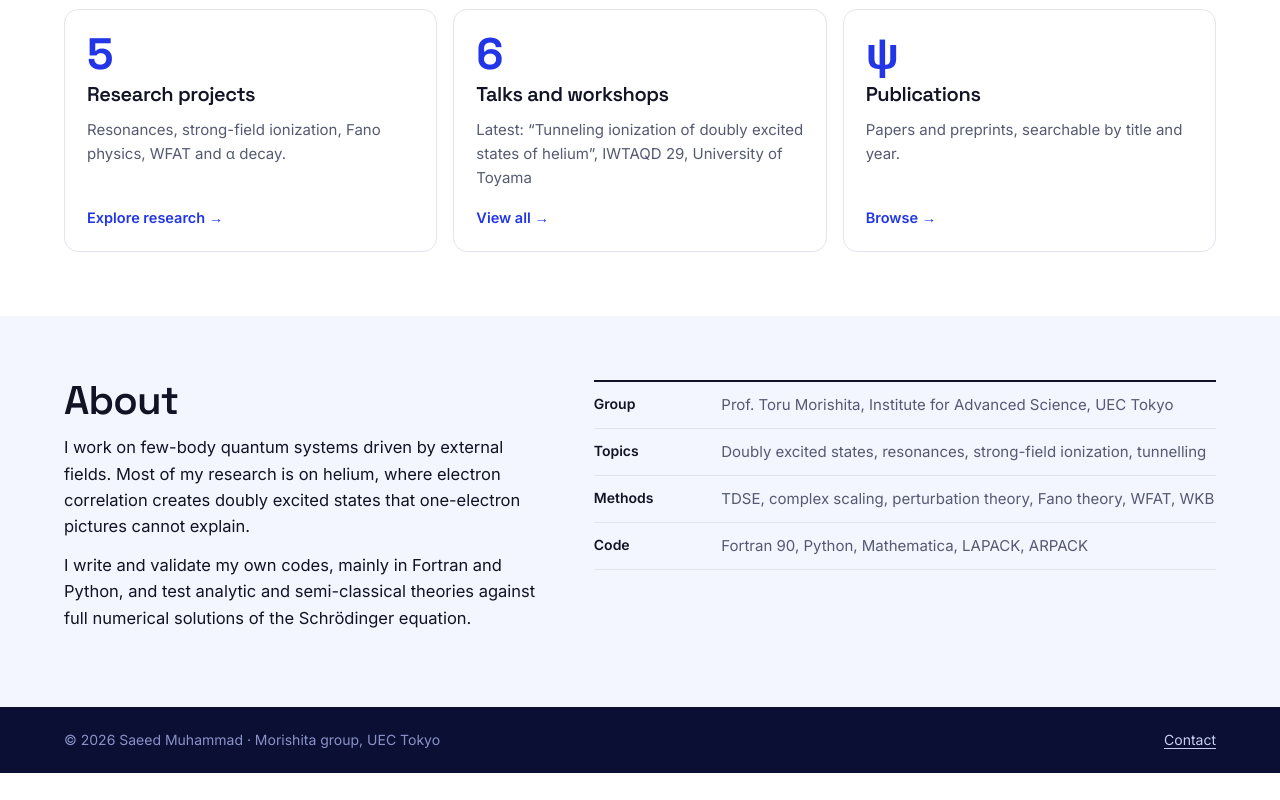
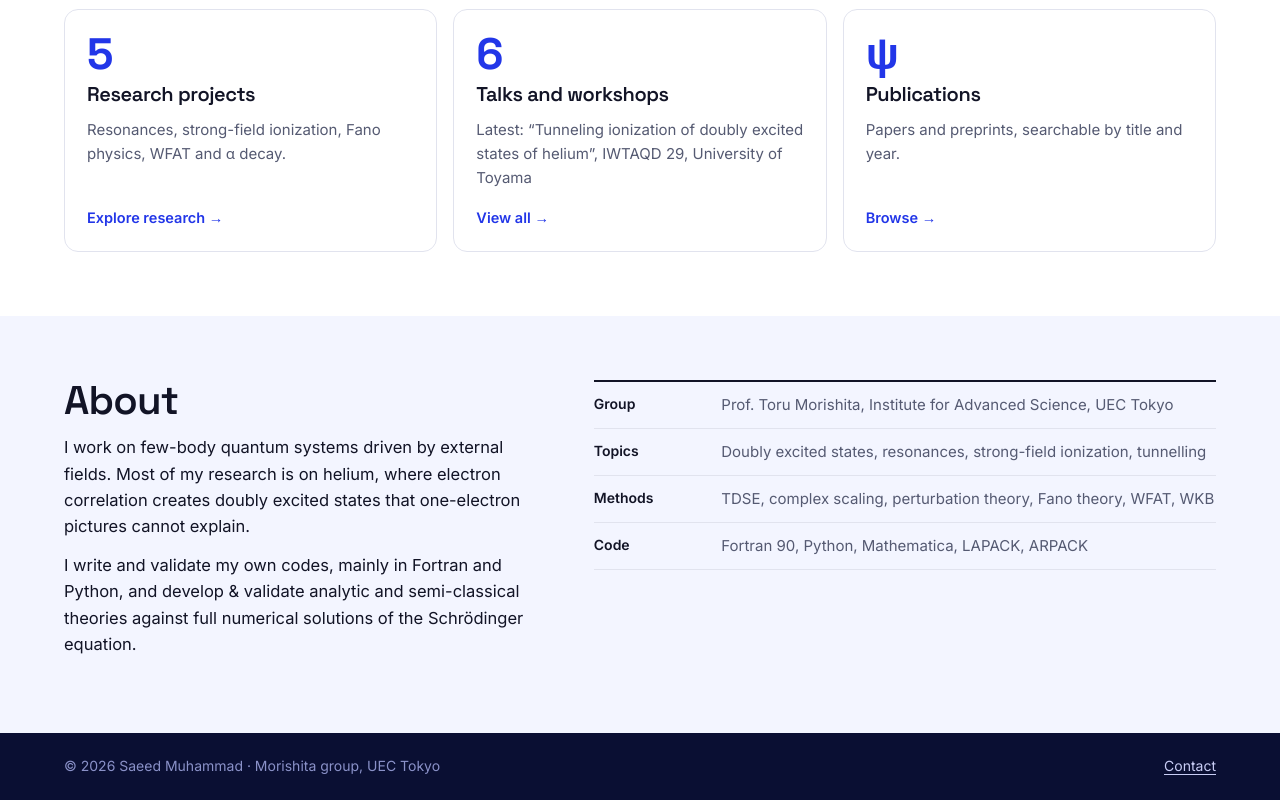
Before and after one commit to saeedmuhd/saeedmuhd.github.io, a plain HTML site: page index.html in a window 1280 px wide. Shown: the part 809-1609 px from the top of the page. Before the commit the page ends 1582 px from the top, so only its background shows below. Drawn offline with Linux system fonts and the light colour scheme; animation ran at ten frames a second.

Commit message:
Update index.html

```diff
--- a/index.html
+++ b/index.html
@@ -30,7 +30,7 @@
 <section class="band alt"><div class="wrap now">
   <div><h2>About</h2>
     <p>I work on few-body quantum systems driven by external fields. Most of my research is on helium, where electron correlation creates doubly excited states that one-electron pictures cannot explain.</p>
-    <p>I write and validate my own codes, mainly in Fortran and Python, and test analytic and semi-classical theories against full numerical solutions of the Schrödinger equation.</p></div>
+    <p>I write and validate my own codes, mainly in Fortran and Python, and develop & validate analytic and semi-classical theories against full numerical solutions of the Schrödinger equation.</p></div>
   <dl class="facts">
     <div><dt>Group</dt><dd>Prof. Toru Morishita, Institute for Advanced Science, UEC Tokyo</dd></div>
     <div><dt>Topics</dt><dd>Doubly excited states, resonances, strong-field ionization, tunnelling</dd></div>
```
